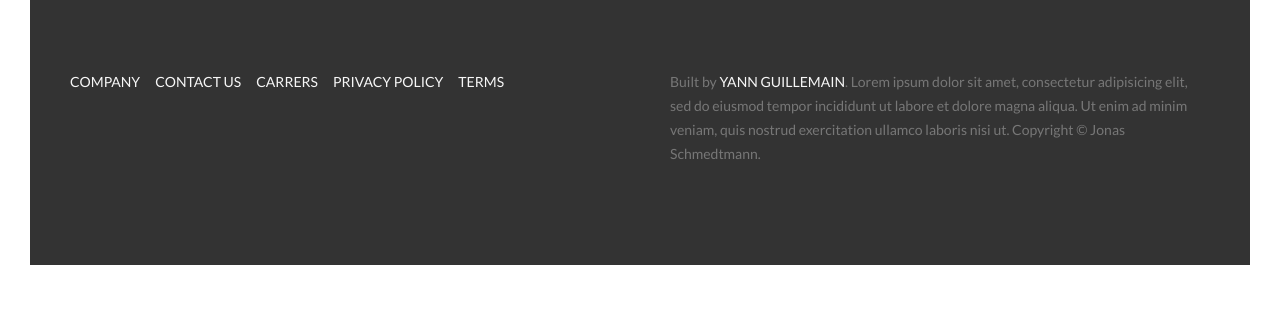
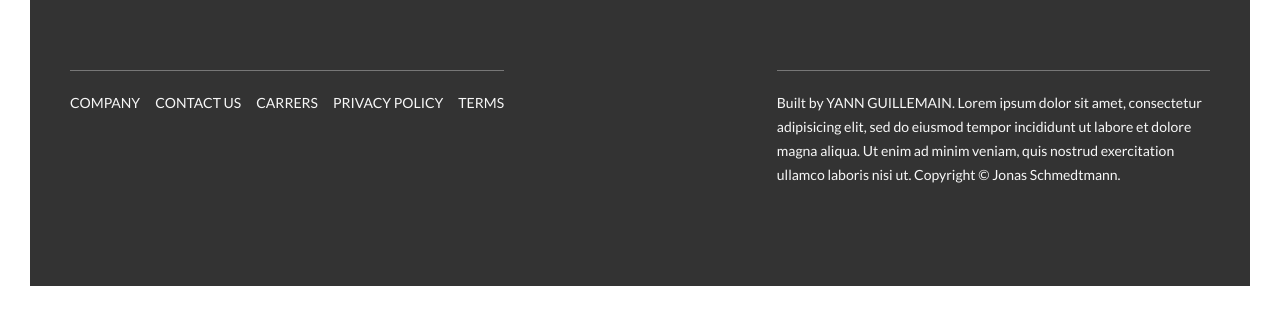
Before and after one commit to Guilllemain/natours, a website: page index.html in a window 1280 px wide. Shown: the part 5340-5656 px from the top of the page. Before the commit the page ends 5635 px from the top, so only its background shows below. Drawn offline with nearby package versions, Linux system fonts and the light colour scheme; files that its build step writes are made by us from their sources.

Commit message:
Added the footer

```diff
--- a/index.html
+++ b/index.html
@@ -283,7 +283,7 @@
                 <img src="img/logo-green-2x.png" alt="logo-footer" class="footer__logo">
             </div>
             <div class="row">
-                <div class="col-50">
+                <div class="flex-1">
                     <div class="footer__nav">
                         <ul class="footer__list">
                             <li class="footer__list-item"><a href="#" class="footer__list-link">Company</a></li>
@@ -294,7 +294,7 @@
                         </ul>
                     </div>
                 </div>
-                <div class="col-50">
+                <div class="w-38">
                     <p class="footer__copyright">
                         Built by <a href="#" class="footer__list-link">Yann Guillemain</a>. Lorem ipsum dolor sit amet, consectetur adipisicing elit, sed do eiusmod
                         tempor incididunt ut labore et dolore magna aliqua. Ut enim ad minim veniam,
--- a/scss/base/_utilities.scss
+++ b/scss/base/_utilities.scss
@@ -8,3 +8,6 @@
 .mt-4 {margin-top: 4rem;}
 .mt-8 {margin-top: 8rem;}
 .mt-10 {margin-top: 10rem;}
+
+.flex-1 {flex: 1}
+.w-38 {width: 38%}
--- a/scss/layout/_footer.scss
+++ b/scss/layout/_footer.scss
@@ -2,6 +2,8 @@
 	background-color: $color-grey-darkest;
 	padding: 10rem 0;
 	font-size: 1.4rem;
+	color: $color-grey-lighter;
+
 
 	&__logo-box {
 		text-align: center;
@@ -14,7 +16,9 @@
 	}
 
 	&__nav {
-
+		border-top: 1px solid $color-grey-dark;
+		padding-top: 2rem;
+		display: inline-block;
 	}
 
 	&__list {
@@ -30,10 +34,24 @@
 
 		&-link {
 			&:link, &:visited {
-				color: $color-grey-lighter;
+				color: inherit;
 				text-decoration: none;
 				text-transform: uppercase;
+				display: inline-block;
+				transition: all .2s;
+			}
+
+			&:hover, &:active {
+				background-color: $color-grey-darkest;
+				color: $color-primary;
+				box-shadow: 0 1rem 2rem rgba(0, 0, 0, .4);
+				transform: rotate(5deg) scale(1.3);
 			}
 		}
 	}
+
+	&__copyright {
+		border-top: 1px solid $color-grey-dark;
+		padding-top: 2rem;
+	}
 }
```
